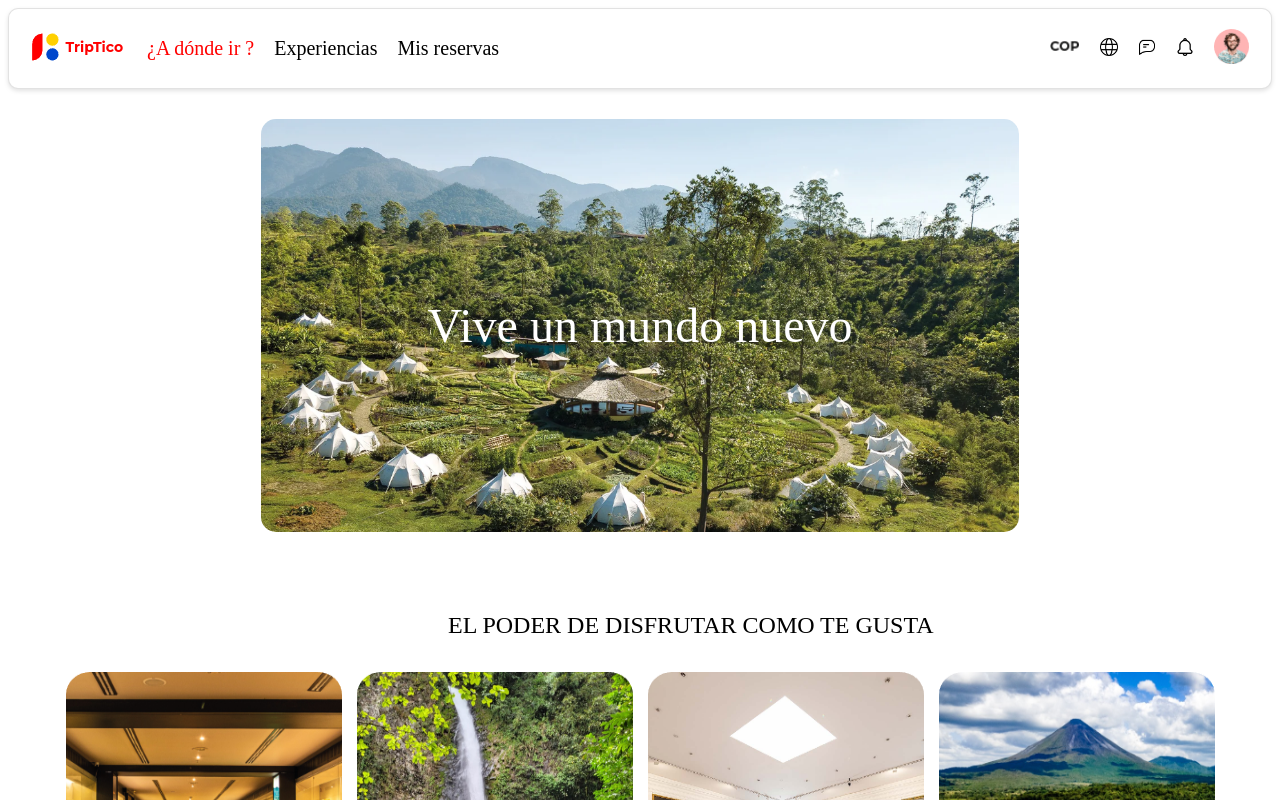
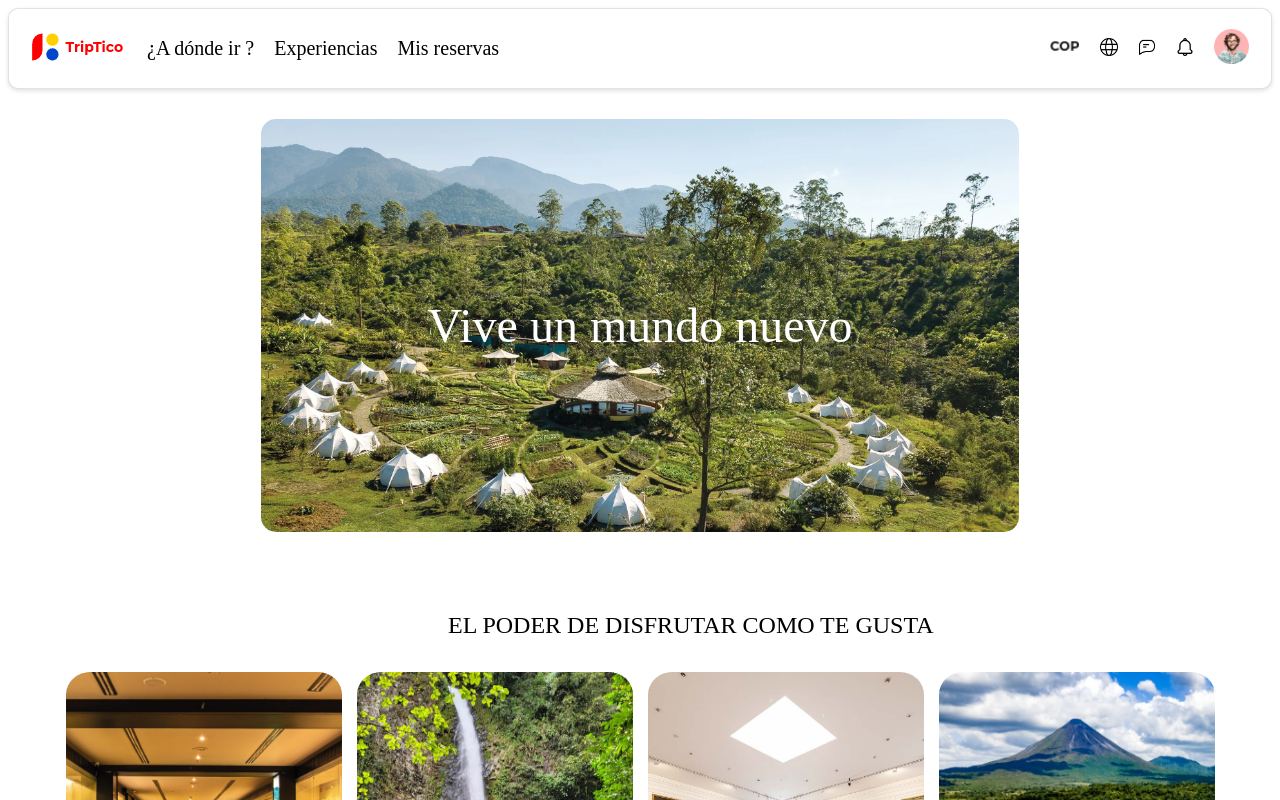
Before and after one commit to gabadabaduu/hackaton, an Angular app: page /app-donde-ir in a window 1280 px wide. Shown: the top 800 px of the page. Built offline with nearby package versions, Linux system fonts and the light colour scheme.

Commit message:
Arreglando cosas de diseño de las navbar

```diff
--- a/src/app/Modules/Empresa/Componentes/barra-navegacion/barra-navegacion.component.css
+++ b/src/app/Modules/Empresa/Componentes/barra-navegacion/barra-navegacion.component.css
@@ -40,7 +40,7 @@
     cursor: pointer;
 }
 
-.nav-item.active .nav-link {
+.nav-item a:active {
     color: rgb(255, 0, 0);
 }
 .moneda-img {
--- a/src/app/Modules/Empresa/Componentes/barra-navegacion/barra-navegacion.component.html
+++ b/src/app/Modules/Empresa/Componentes/barra-navegacion/barra-navegacion.component.html
@@ -7,14 +7,12 @@
                 <img src="/assets/barras-navegacion/LogoB.png" (click)="selectTab('logoB')" alt="Logo de TripTico">
             </a>
 
-            <!-- Botón de Mis sitios turisticos -->
-            <div class="nav-item" [class.active]="selectedTab == 'misTuristicos'">
-                <span class="nav-link" (click)="selectTab('misTuristicos')">Mis sitios turisticos</span>
+            <div class="nav-item">
+                <a class="nav-link" (click)="selectTab('misTuristicos')">Mis sitios turisticos</a>
             </div>
 
-            <!-- Botón de mis ganancias  -->
-            <div class="nav-item" [class.active]="selectedTab == 'misGanancias'">
-                <span class="nav-link" (click)="selectTab('misGanancias')">Mis ganancias</span>
+            <div class="nav-item">
+                <a class="nav-link"  (click)="selectTab('misGanancias')">Mis ganancias</a>
             </div>
         </div>
         <div class="derecha">
--- a/src/app/Modules/Usuario/Componentes/barra-navegacion/barra-navegacion.component.css
+++ b/src/app/Modules/Usuario/Componentes/barra-navegacion/barra-navegacion.component.css
@@ -40,7 +40,7 @@
     cursor: pointer;
 }
 
-.nav-item.active .nav-link {
+.nav-item a:active {
     color: rgb(255, 0, 0);
 }
 .moneda-img {
--- a/src/app/Modules/Usuario/Componentes/barra-navegacion/barra-navegacion.component.html
+++ b/src/app/Modules/Usuario/Componentes/barra-navegacion/barra-navegacion.component.html
@@ -8,18 +8,16 @@
             </a>
 
             <!-- Botón de A donde ir ? -->
-            <div class="nav-item" [class.active]="selectedTab == 'dondeIr'">
-                <span class="nav-link" (click)="selectTab('dondeIr')">¿A dónde ir ?</span>
+            <div class="nav-item">
+                <a class="nav-link" (click)="selectTab('dondeIr')">¿A dónde ir ?</a>
             </div>
 
-            <!-- Botón de Experinecias  -->
-            <div class="nav-item" [class.active]="selectedTab == 'experiencias'">
-                <span class="nav-link" (click)="selectTab('experiencias')">Experiencias</span>
+            <div class="nav-item">
+                <a class="nav-link" (click)="selectTab('experiencias')">Experiencias</a>
             </div>
 
-            <!-- Botón de Mis Reservas  -->
-            <div class="nav-item" [class.active]="selectedTab == 'misReservas'">
-                <span class="nav-link" (click)="selectTab('misReservas')">Mis reservas</span>
+            <div class="nav-item">
+                <a class="nav-link"  (click)="selectTab('misReservas')">Mis reservas</a>
             </div>
         </div>
         <div class="derecha">
--- a/src/app/Modules/Usuario/Componentes/barra-navegacion/barra-navegacion.component.ts
+++ b/src/app/Modules/Usuario/Componentes/barra-navegacion/barra-navegacion.component.ts
@@ -17,15 +17,23 @@ export class BarraNavegacionComponent {
 
     if(tab== 'dondeIr'){
       this.router.navigate(['/app-donde-ir']);
+      this.selectedTab = tab;
+
     }
     if(tab== 'experiencias'){
       this.router.navigate(['/app-experiencias']);
+      this.selectedTab = tab;
+
     }
     if(tab== 'misReservas'){
       this.router.navigate(['/app-mis-reservas']);
+      this.selectedTab = tab;
+
     }
     if(tab== 'photoUser'){
       this.router.navigate(['/app-dashboard']);
+      this.selectedTab = tab;
+
     }
   }
 }
```
